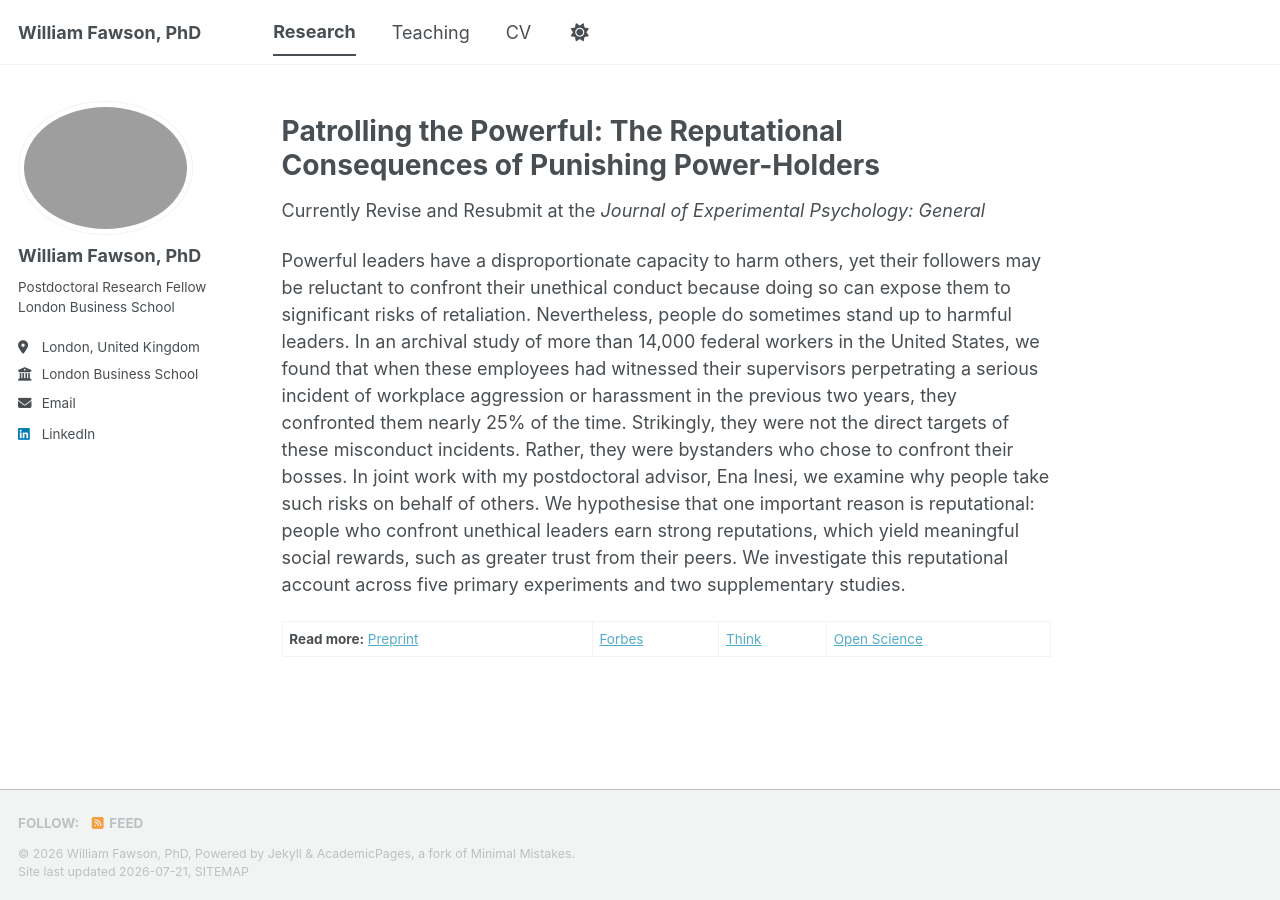
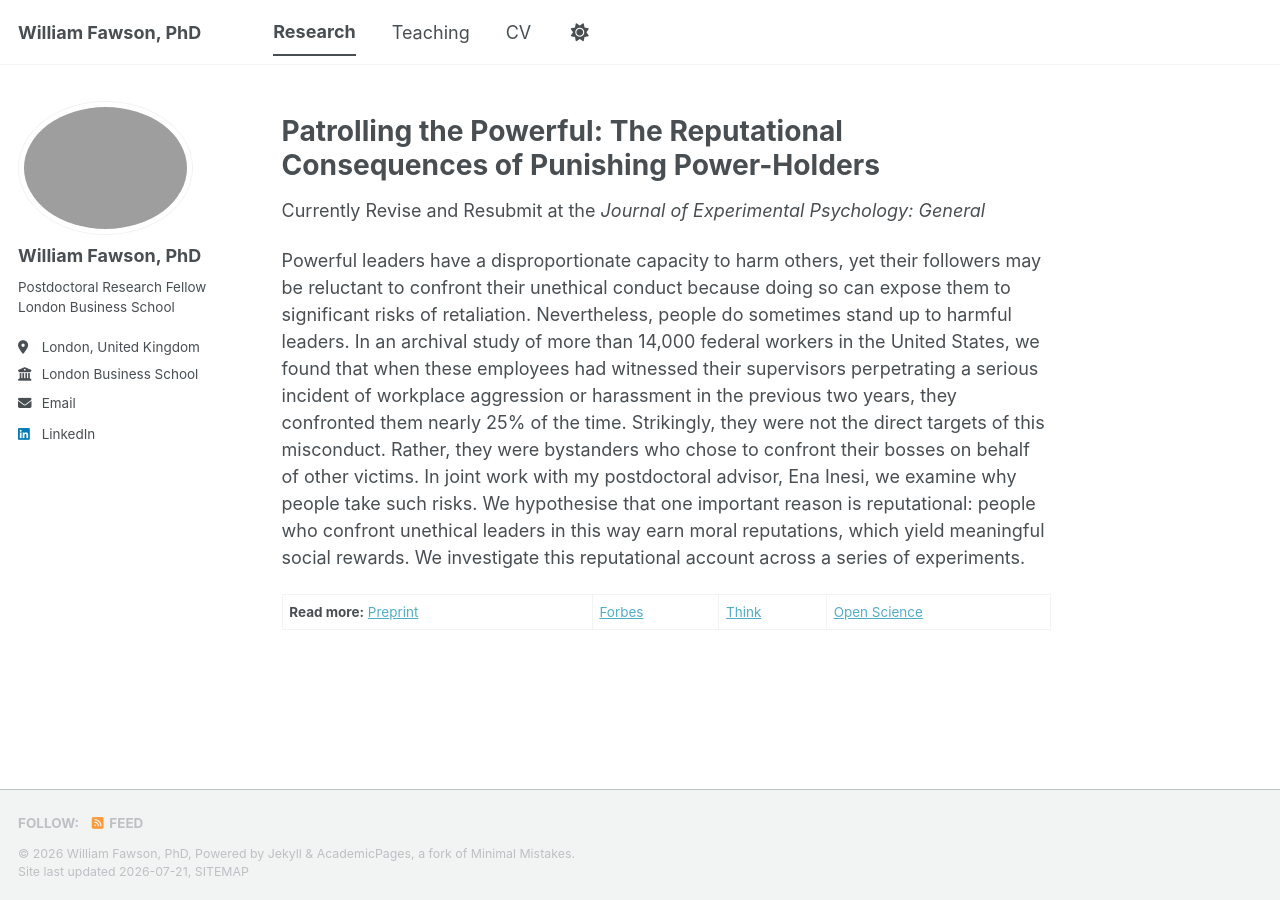
Before and after one commit to williamfawson/williamfawson.github.io, a Jekyll site: the page built from _pages/research.md, in a window 1280 px wide. Built offline with Jekyll 4.4.1, drawn with Linux system fonts in a browser that asks for light colours; a style sheet for code colours, icons or effects is not loaded.

Commit message:
Update research.md

```diff
--- a/_pages/research.md
+++ b/_pages/research.md
@@ -9,6 +9,6 @@ author_profile: true
 
 Currently Revise and Resubmit at the *Journal of Experimental Psychology: General*
 
-Powerful leaders have a disproportionate capacity to harm others, yet their followers may be reluctant to confront their unethical conduct because doing so can expose them to significant risks of retaliation. Nevertheless, people do sometimes stand up to harmful leaders. In an archival study of more than 14,000 federal workers in the United States, we found that when these employees had witnessed their supervisors perpetrating a serious incident of workplace aggression or harassment in the previous two years, they confronted them nearly 25% of the time. Strikingly, they were not the direct targets of these misconduct incidents. Rather, they were bystanders who chose to confront their bosses. In joint work with my postdoctoral advisor, Ena Inesi, we examine why people take such risks on behalf of others. We hypothesise that one important reason is reputational: people who confront unethical leaders earn strong reputations, which yield meaningful social rewards, such as greater trust from their peers. We investigate this reputational account across five primary experiments and two supplementary studies.
+Powerful leaders have a disproportionate capacity to harm others, yet their followers may be reluctant to confront their unethical conduct because doing so can expose them to significant risks of retaliation. Nevertheless, people do sometimes stand up to harmful leaders. In an archival study of more than 14,000 federal workers in the United States, we found that when these employees had witnessed their supervisors perpetrating a serious incident of workplace aggression or harassment in the previous two years, they confronted them nearly 25% of the time. Strikingly, they were not the direct targets of this misconduct. Rather, they were bystanders who chose to confront their bosses on behalf of other victims. In joint work with my postdoctoral advisor, Ena Inesi, we examine why people take such risks. We hypothesise that one important reason is reputational: people who confront unethical leaders in this way earn moral reputations, which yield meaningful social rewards. We investigate this reputational account across a series of experiments.
 
 **Read more:** [Preprint](/files/PtP_Preprint.pdf) | [Forbes](https://www.forbes.com/sites/lbsbusinessstrategyreview/2026/02/05/career-capital--why-it-pays-to-challenge-powerful-wrongdoers/) | [Think](https://www.london.edu/think/moral-courage-is-a-leadership-competency/) | [Open Science](https://osf.io/285xg/overview?view_only=ebe6c4af1b9a499d974dee0df9cae55f)
```
